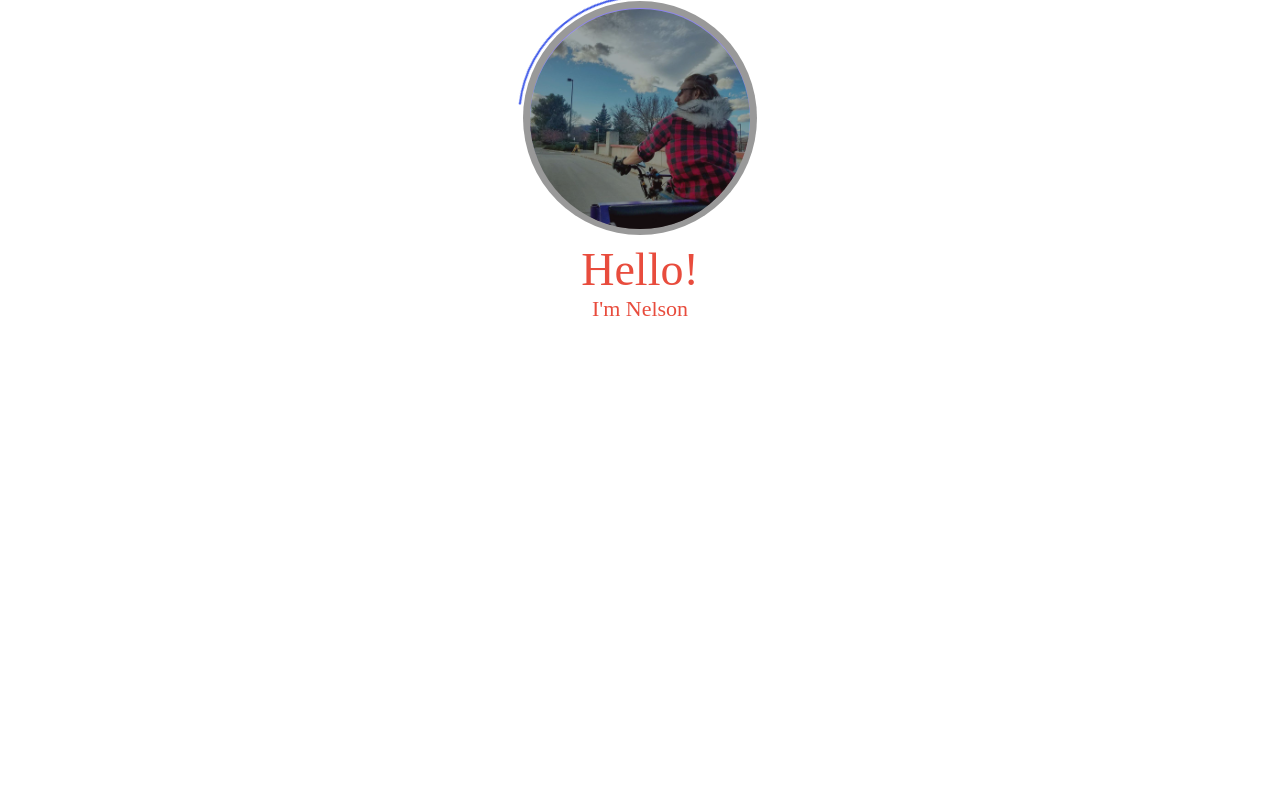
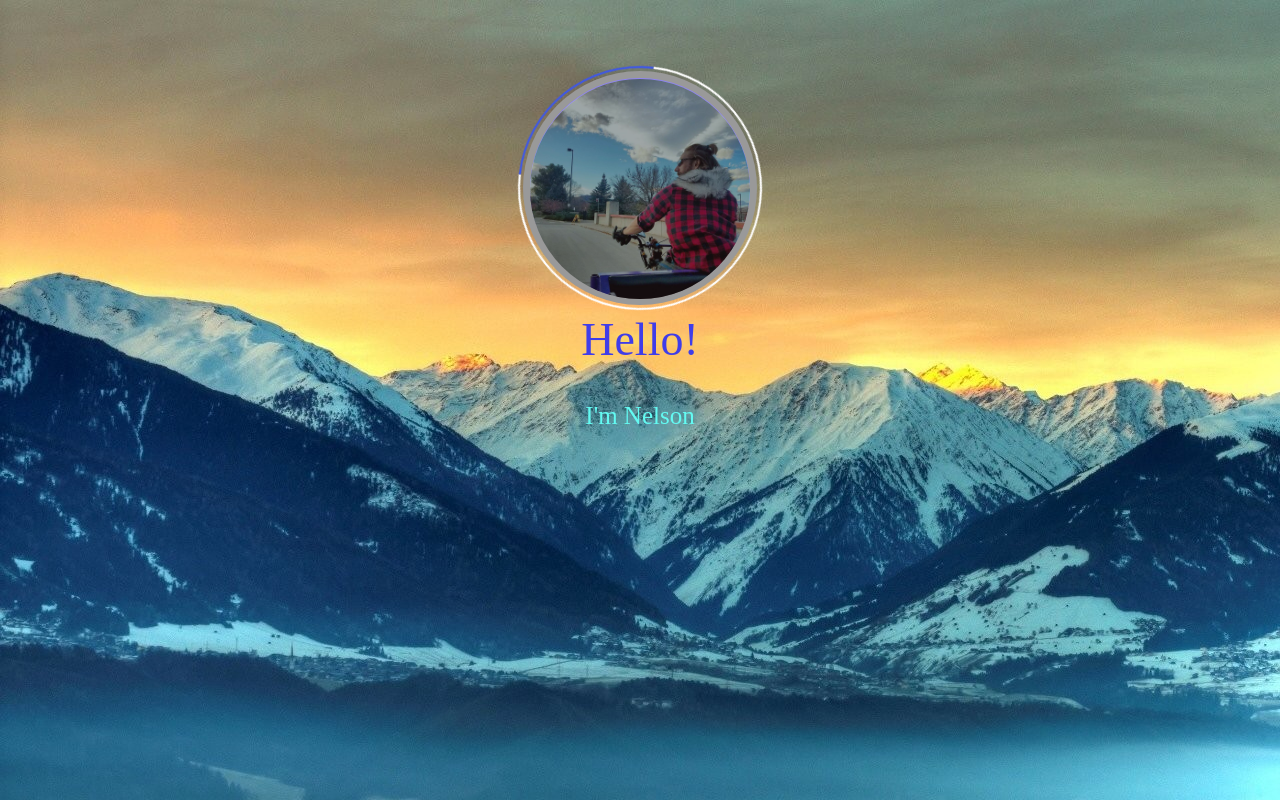
Before and after one commit to Nelsonsprague/portfolio, a plain HTML site: page index.html in a window 1280 px wide. Drawn offline with Linux system fonts and the light colour scheme.

Commit message:
it looks all pretty!

```diff
--- a/index.html
+++ b/index.html
@@ -11,6 +11,9 @@
 </head>
 
 <body>
+    <header>
+
+    </header>
     <div align="center">
         <div class="first_circle"></div>
         <div class="first_div">
@@ -26,6 +29,7 @@
         </div>
 
         <div class="txt_welcome">Hello!</div>
+        <br><br>
         <div class="txt_user">I'm Nelson</div>
     </div>
 
--- a/style.css
+++ b/style.css
@@ -1,3 +1,10 @@
+header{
+    padding: 35px;
+}
+body{
+    background-image: url("assets/images/mountain_landscape-t2.jpg");
+}
+
 .first_div
 {
   background-color:#8f84f2;
@@ -42,7 +49,7 @@
 {
   font-size: 46px;
   font-weight: 300;
-  color: #e84c3d;
+  color: #403de8;
   padding-top: 25px;
   -webkit-animation: animwelcome 1.7s 1 ease-in;
   -moz-animation: animwelcome 1.7s 1 ease-in;
@@ -51,9 +58,9 @@
 }
 .txt_user
 {
-  font-size: 22px;
-  font-weight: 100;
-  color: #e84c3d;
+  font-size: 25px;
+  font-weight: 400;
+  color: #63faf2;
   -webkit-animation: animuser 1.9s 1 ease-in;
   -moz-animation: animuser 1.9s 1 ease-in;
   -ms-animation: animuser 1.9s 1 ease-in;
@@ -255,7 +262,7 @@
 }
 .carreaux_presentation_light:hover .deroul_titre
 {
-  background-color:#1e4944; left:0px;
+  background-color:#18a9fd; left:0px;
 }
 .carreaux_presentation_light .deroul_soustitre
 {
@@ -270,5 +277,5 @@
 }
 .carreaux_presentation_light:hover .deroul_soustitre
 {
-  background-color:#417c74;right:0px;
+  background-color:#388cfa;right:0px;
 }
```
Also changed, not shown: assets/images/mountain_landscape-t2.jpg (added).
